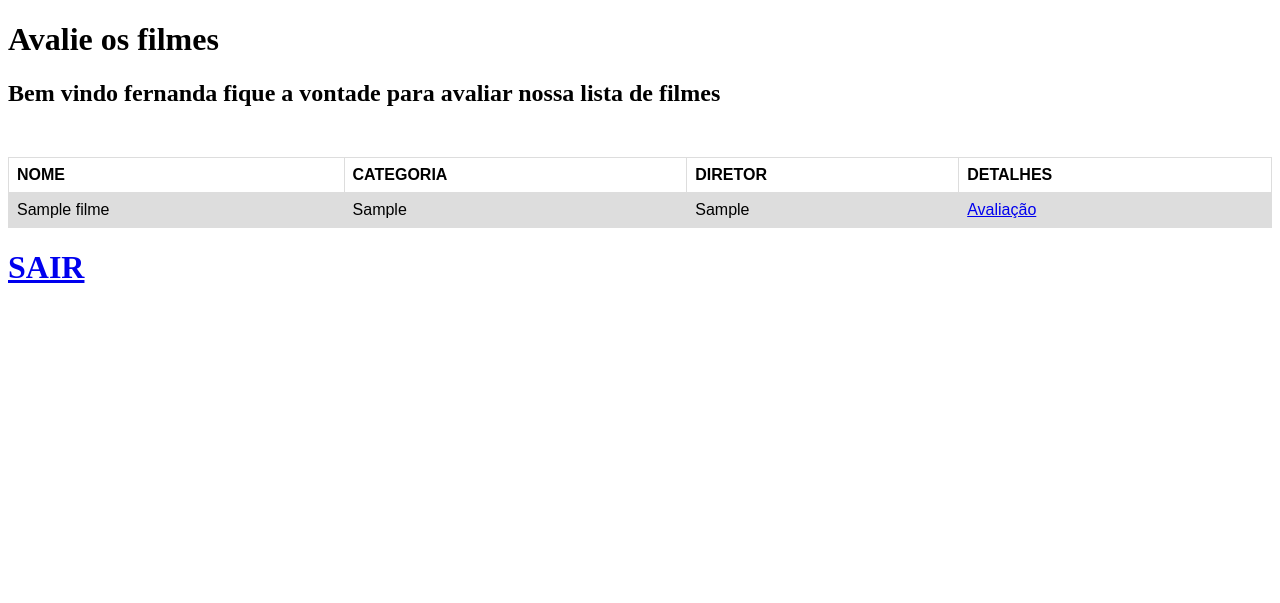
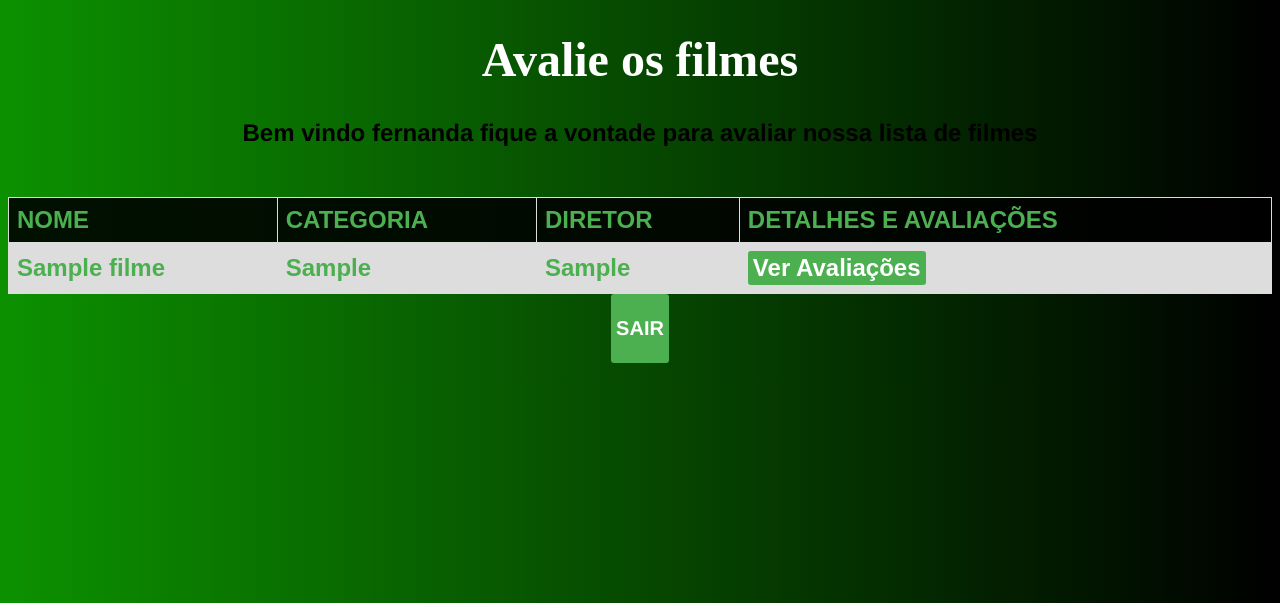
Before and after one commit to Atomossss/projetoFilmePhp, a PHP site: page /paginas/membro.php in a window 1280 px wide. Shown: the top 603 px of the page. Run offline with PHP 8.4, Linux system fonts and the light colour scheme; a user stored in the database is signed in; tables that the repository leaves empty hold one stand-in row (values such as "Sample post"); some libraries are stand-ins or nearby versions.

Commit message:
Subindo alteração do CSS

```diff
--- a/menu/css/membro.css
+++ b/menu/css/membro.css
@@ -1,19 +1,59 @@
+body{
+  background-image: linear-gradient(to right, rgb(12, 145, 0) , rgb(0, 0, 0));
+}
+
 table {
   margin-top: 50px;
   font-family: arial, sans-serif;
   border-collapse: collapse;
   width: 100%;
+  background-color: #000000e1; /* Fundo preto para a tabela */
+  color:  #4CAF50; /* Texto salmão para toda a tabela */
 }
 
 td, th {
   border: 1px solid #dddddd;
   text-align: left;
   padding: 8px;
+  border-bottom: 1px solid #ddd;
 }
 
 tr:nth-child(even) {
   background-color: #dddddd;
+
 }
+a {
+  display: inline-block;
+  padding: 3px 5px;
+  background-color: #4CAF50; /* Verde musgo para o fundo dos links */
+  color: #fff; /* Texto branco para os links */
+  text-decoration: none;
+  border-radius: 3px;
+}
+
+a:hover{
+  display: inline-block;
+  padding: 3px 5px;
+  background-color: #b6a400; /* Verde musgo para o fundo dos links */
+  color: #000000c0; /* Texto branco para os links */
+  text-decoration: none;
+  border-radius: 3px;
+}
+
+h2{
+  text-align: center;
+  font-family: 'Franklin Gothic Medium', 'Arial Narrow', Arial, sans-serif;
+
+}
+
+h1{
+  font-size: 300%;
+  text-align: center;
+  font-family: 'Times New Roman', Times, serif;
+  color: rgb(255, 255, 255);
+}
+
+
 
 
 .estrelas input[type=radio]{
--- a/menu/paginas/admin.php
+++ b/menu/paginas/admin.php
@@ -12,9 +12,8 @@
 
         <div>
             <a href="sair.php" >
-                <h1>
-                    SAIR
-                </h1>
+            <button type="button">Sair</button>
+            </a>
             </a>
         </div>
 
--- a/menu/paginas/avaliacao.php
+++ b/menu/paginas/avaliacao.php
@@ -5,9 +5,13 @@
     <meta name="viewport" content="width=device-width, initial-scale=1.0">
     <link rel="stylesheet" href="//maxcdn.bootstrapcdn.com/font-awesome/4.3.0/css/font-awesome.min.css">
     <link rel="stylesheet" href="../css/membro.css">
+
     <title>Avaliação</title>
 </head>
 <body>
+
+        <a href="membro.php"> Voltar </a>
+
 
         <?php
             include_once("../sistema/bd.php");
@@ -82,7 +86,7 @@
 
             while($row = mysqli_fetch_array($resultado)) {
 
-                echo '<h1> Nome: ' . $row["nome"] .  '</h1>';
+                echo '<h1>' . $row["nome"] .  '</h1>';
                 echo '<h2> Nota: ' .  $row["nota"] .  '</h2>';
                 echo '<h2> Comentario: ' .  $row["comentario"] .  '</h2>';
                 echo '<br></br>';
--- a/menu/paginas/formulario.php
+++ b/menu/paginas/formulario.php
@@ -6,6 +6,7 @@
     <link rel="stylesheet" type="text/css" href="../css/style.css" media="screen" />
     <title>Formulário login e senha</title>
 </head>
+        <h1>CRAZY FROG AVALIATIONS</h1>
 <body>
         <div class = "login" >
             <h2>LOGIN</h2>
--- a/menu/paginas/index.php
+++ b/menu/paginas/index.php
@@ -22,7 +22,7 @@
 
     if(!is_null($usuarioSessao)){
 
-        echo" FUNCIONOU AEEEEE";
+      //  echo" FUNCIONOU AEEEEE";
         $nome = $_SESSION["nome"] ?? null;
         $permissao = $_SESSION["permissao"] ?? null;
         if(!is_null($nome)){
@@ -42,12 +42,12 @@
         $senha =  $_POST["senha"] ?? null;
 
         if(is_null($usuario) && is_null($senha)){
-            echo " Fazer Login";
+            //echo " Fazer Login";
             include_once "formulario.php";
         }else{
 
             if(verificarUser($usuario, $senha)){
-                echo "Fazendo Login... Entrando na Conta :)";
+              //  echo "Fazendo Login... Entrando na Conta :)";
                 header('Location: '.$_SERVER['REQUEST_URI']);
 
             }else{
--- a/menu/paginas/membro.php
+++ b/menu/paginas/membro.php
@@ -13,6 +13,7 @@
 
     <h1> Avalie os filmes </h1>
 
+
     <?php
         session_start();
 
@@ -22,7 +23,7 @@
             echo "erro";
         }
 
-        echo "<h2> Bem vindo " . $nome_do_usuario . " fique a vontade para avaliar nossa lista de filmes </h2>";
+        echo "<h2> Bem vindo " .$nome_do_usuario . " fique a vontade para avaliar nossa lista de filmes </>";
 
         //verefica se a mensagem de erro apareceu e depois termina a sesseion msg
         if (isset($_SESSION['msg'])) {
@@ -46,7 +47,7 @@
                 echo '<th> NOME </th>';
                 echo '<th> CATEGORIA </th>';
                 echo '<th> DIRETOR </th>';
-                echo '<th> DETALHES </th>';
+                echo '<th> DETALHES E AVALIAÇÕES</th>';
             echo '</tr>';
 
             while($row = mysqli_fetch_array($resultado)) {
@@ -55,7 +56,7 @@
                 echo '<td>' .  $row["nome"] .  '</td>';
                 echo '<td>' .  $row["categoria"] .  '</td>';
                 echo '<td>' .  $row["diretor"] .  '</td>';
-                echo '<td> <a href="avaliacao.php?id=' . $row["id"] . '"> Avaliação </td>';
+                echo '<td> <a href="avaliacao.php?id=' . $row["id"] . '"> Ver Avaliações </td>';
                 echo '</tr>';
             }
 
@@ -64,11 +65,11 @@
 
     </div>
 
-        <div>
+        <div class="sair">
             <a href="sair.php" >
-                <h1>
+                <p style="font-size: 20px;">
                     SAIR
-                </h1>
+                </p>
             </a>
         </div>
 
```
Also changed, not shown: menu/css/style.css (+15 -5 lines). Lines whose indentation alone changed are shown as unchanged.
